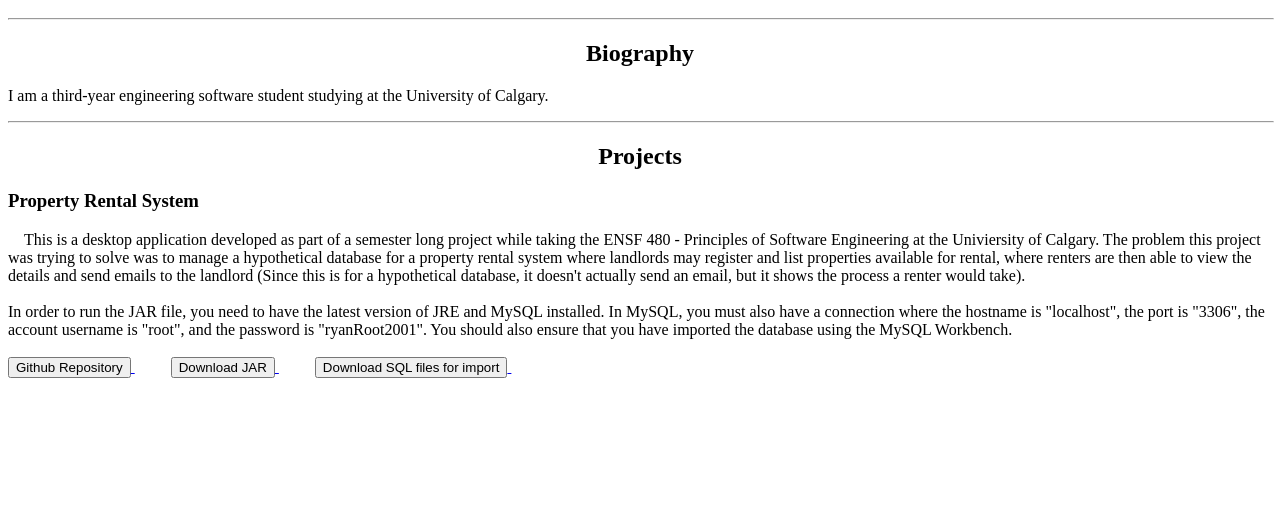
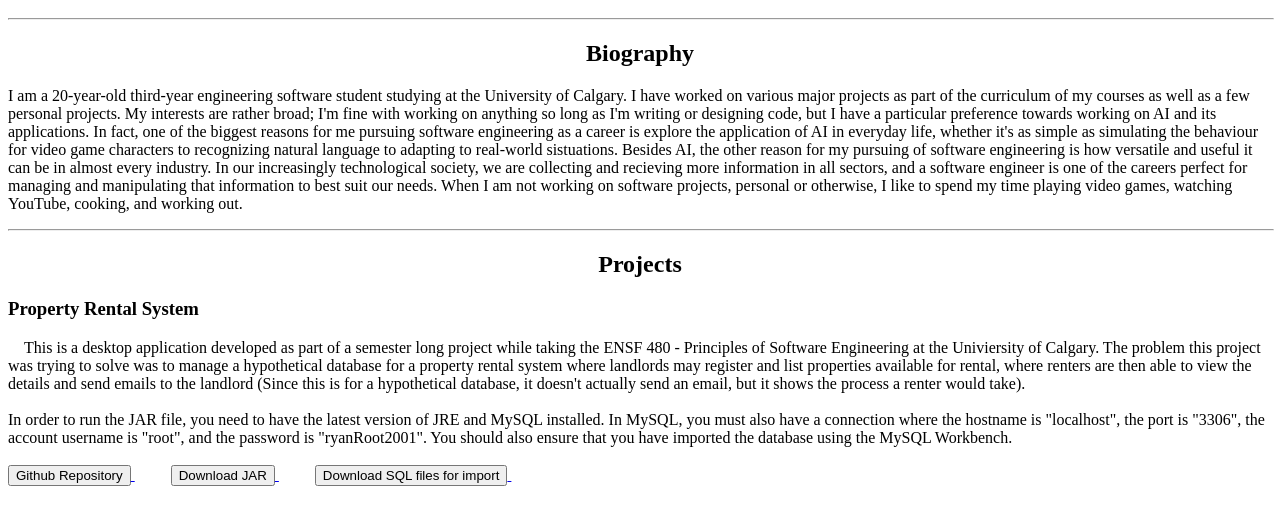
Before and after one commit to R41Ryan/R41Ryan.github.io, a plain HTML site: page index.html in a window 1280 px wide. Shown: the part 48-572 px from the top of the page. Drawn offline with Linux system fonts and the light colour scheme.

Commit message:
Update index.html

```diff
--- a/index.html
+++ b/index.html
@@ -9,7 +9,17 @@
         <h1>Ryan Huynh's Portfolio</h1>
         <hr width="100%">
         <h2>Biography</h2>
-        <p>I am a third-year engineering software student studying at the University of Calgary.</p>
+        <p>
+            I am a 20-year-old third-year engineering software student studying at the University of Calgary. I have worked on various major projects as part
+            of the curriculum of my courses as well as a few personal projects. My interests are rather broad; I'm fine with working on anything so long as I'm
+            writing or designing code, but I have a particular preference towards working on AI and its applications. In fact, one of the biggest reasons for me pursuing
+            software engineering as a career is explore the application of AI in everyday life, whether it's as simple as simulating the behaviour for video game
+            characters to recognizing natural language to adapting to real-world sistuations. Besides AI, the other reason for my pursuing of software engineering
+            is how versatile and useful it can be in almost every industry. In our increasingly technological society, we are collecting and recieving more information
+            in all sectors, and a software engineer is one of the careers perfect for managing and manipulating that information to best suit our needs.
+
+            When I am not working on software projects, personal or otherwise, I like to spend my time playing video games, watching YouTube, cooking, and working out.
+        </p>
         <hr width="100%">
         <h2>Projects</h2>
         <h3>Property Rental System</h3>
```
